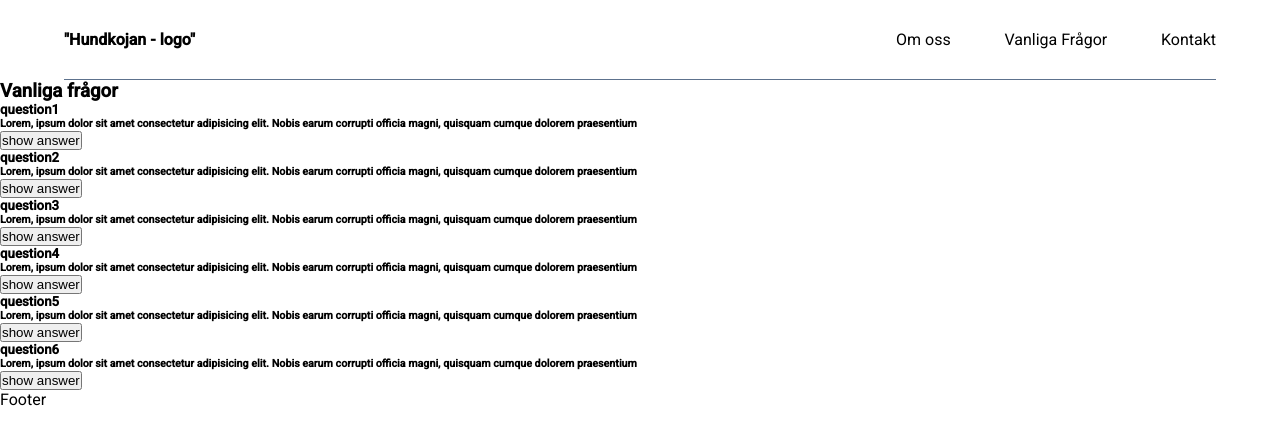
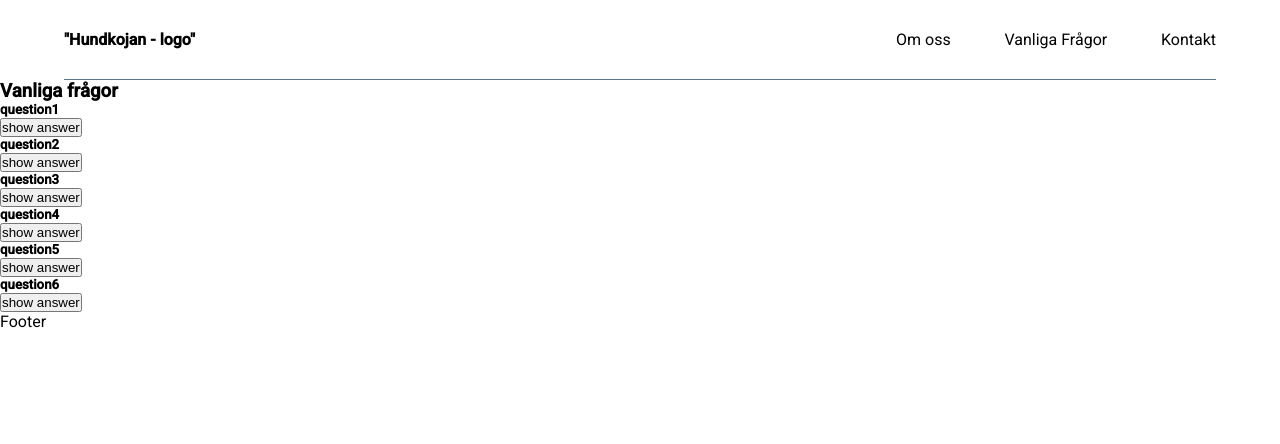
Before and after one commit to EmmaOlsson/hunddagis, a React (Create React App) app: page /faq in a window 1280 px wide. Shown: the top 444 px of the page. Built offline with nearby package versions, Linux system fonts and the light colour scheme.

Commit message:
state and functionality to manage answers open or closed

```diff
--- a/src/screens/FaqScreen.js
+++ b/src/screens/FaqScreen.js
@@ -1,6 +1,7 @@
 import React, { useState } from 'react';
 
 const FaqScreen = () => {
+  const [open, setOpen] = useState(null);
   const [questions, setQuestions] = useState([
     {
       question: 'question1',
@@ -41,10 +42,14 @@ const FaqScreen = () => {
         <div key={index}>
           <div className='question-container'>
             <h5>{question.question}</h5>
-            <h6>{question.answer}</h6>
+            <h6>{open === index ? question.answer : ''}</h6>
           </div>
           <div className='button-container'>
-            <button>show answer</button>
+            <button
+              onClick={() => (open === index ? setOpen(null) : setOpen(index))}
+            >
+              show answer
+            </button>
           </div>
         </div>
       ))}
```
